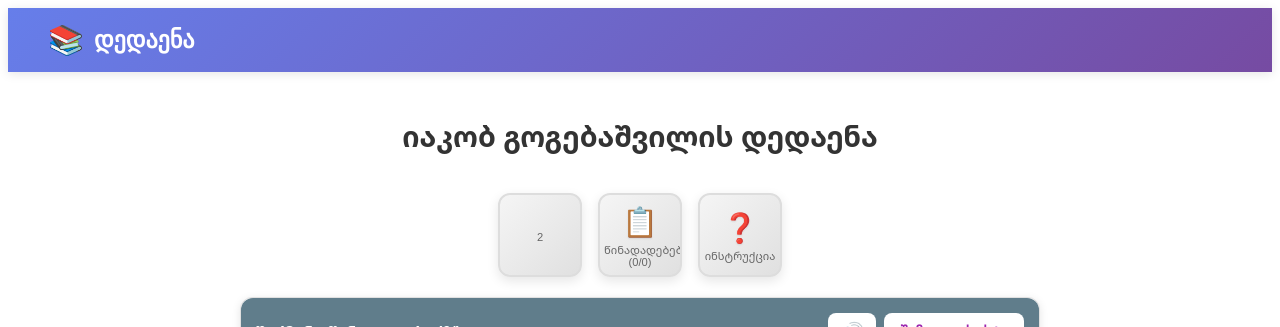
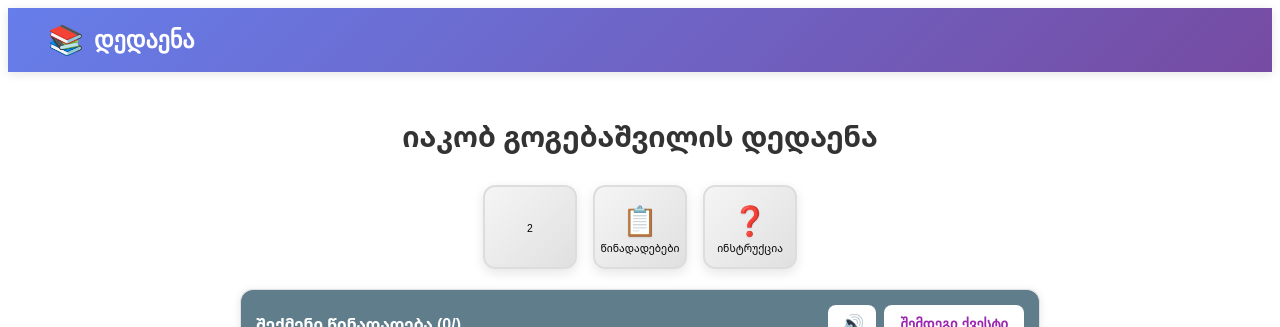
Before and after one commit to shashranluka/dedaena, a React (Create React App) app in the folder frontend/: page /gamededaena in a window 1280 px wide. Shown: the top 327 px of the page. Built offline with nearby package versions, Linux system fonts and the light colour scheme; no server answers.

Commit message:
Refactor TopControls styles and layout; adjust button sizes and spacing for improved UI consistency

```diff
--- a/frontend/src/components/topControls/TopControls.jsx
+++ b/frontend/src/components/topControls/TopControls.jsx
@@ -29,7 +29,7 @@ const BUTTONS = [
   { view: 'showSentences', class: 'control-button', card: 'control-card', content: (props) => (
     <>
       <span className="card-icon">📋</span>
-      <span className="card-hint">წინადადებები ({props.foundSentencesCount}/{props.sentencesCount})</span>
+      <span className="card-hint">წინადადებები</span>
     </>
   )},
   { view: 'instructions', class: 'control-button', card: 'control-card', content: () => (
@@ -51,10 +51,11 @@ const TopControls = ({ activeView, onViewChange, ...props }) => {
         <div
           key={btn.view}
           // className={`${btn.class} ${i % 2 === 0 ? 'odd-button' : 'even-button'}`}
-          className={`${btn.class} odd-button`}
+          // className={`${btn.class} ${i % 3 === 0 ? 'first-button' : 'other-button'}`}
+          // className={`${btn.class} odd-button `}
           onClick={() => toggleView(btn.view)}
         >
-          <div className={`${btn.card} ${activeView === btn.view ? 'active' : ''}`}>
+          <div className={`${btn.card} ${activeView === btn.view ? 'active' : ''} ${i % 3 === 0 ? 'first-button' : 'other-button'}`}>
             {btn.content(props)}
           </div>
         </div>
--- a/frontend/src/components/topControls/TopControls.scss
+++ b/frontend/src/components/topControls/TopControls.scss
@@ -1,19 +1,23 @@
 .top-controls {
   display: flex;
   justify-content: center;
+  gap: 12px;
+  margin-bottom: 16px;
+  flex-wrap: wrap;
+  padding: 0 12px;
+
+  // Tablet and larger
+  @media (min-width: 480px) {
+    gap: 14px;
+    margin-bottom: 18px;
+    padding: 0 14px;
+  }
+
+  // Desktop
+  @media (min-width: 768px) {
     gap: 16px;
     margin-bottom: 20px;
-  flex-wrap: wrap;
     padding: 0 16px;
-
-  // კენტი რიგის ღილაკები (1, 3, 5) - margin-top
-  .odd-button {
-    margin-top: 8px;
-  }
-
-  // ლუწი რიგის ღილაკები (2, 4) - margin-bottom
-  .even-button {
-    margin-bottom: 8px;
   }
 
   .control-button {
@@ -35,10 +39,10 @@
     flex-direction: column;
     align-items: center;
     justify-content: center;
-    width: 80px;
-    height: 80px;
+    width: 70px;
+    height: 60px;
     border: 2px solid #ddd;
-    border-radius: 12px;
+    border-radius: 8px;
     cursor: pointer;
     transition: all 0.3s ease;
     box-shadow: 0 4px 12px rgba(0, 0, 0, 0.1);
@@ -46,16 +50,18 @@
     overflow: hidden;
     background: linear-gradient(135deg, #f5f5f5, #e0e0e0);
 
-    @media (max-width: 768px) {
-      width: 70px;
+    // Tablet
+    @media (min-width: 480px) {
+      width: 80px;
       height: 70px;
       border-radius: 10px;
     }
 
-    @media (max-width: 480px) {
-      width: 60px;
-      height: 60px;
-      border-radius: 8px;
+    // Desktop
+    @media (min-width: 768px) {
+      width: 90px;
+      height: 80px;
+      border-radius: 12px;
     }
 
     &::before {
@@ -72,7 +78,7 @@
     &:hover {
       transform: scale(1.05);
       box-shadow: 0 6px 16px rgba(0, 0, 0, 0.15);
-      background: linear-gradient(135deg, #e8e8e8, #d4d4d4);
+      background: green;
 
       &::before {
         left: 100%;
@@ -80,82 +86,74 @@
     }
 
     &.active {
-      transform: scale(1.1);
+      transform: scale(1.05);
       box-shadow: 0 6px 20px rgba(0, 0, 0, 0.2);
       border-color: #2196f3;
       background: linear-gradient(135deg, #2196f3, #64b5f6);
       animation: pulse 2s infinite;
 
+      // Desktop
+      @media (min-width: 768px) {
+        transform: scale(1.1);
+      }
+
       .card-icon,
       .card-hint {
-        color: #fff;
+        // color: #9f2626;
         text-shadow: 0 1px 2px rgba(0, 0, 0, 0.3);
-      }
-
-      @media (max-width: 480px) {
-        transform: scale(1.05);
       }
     }
 
     .card-icon {
-      font-size: 1.8rem;
+      font-size: 1.4rem;
       font-weight: bold;
-      margin-bottom: 4px;
+      margin-bottom: 2px;
       color: #333;
       text-shadow: 0 1px 2px rgba(0, 0, 0, 0.1);
 
-      @media (max-width: 768px) {
+      // Tablet
+      @media (min-width: 480px) {
         font-size: 1.6rem;
+        margin-bottom: 3px;
       }
 
-      @media (max-width: 480px) {
-        font-size: 1.4rem;
-        margin-bottom: 2px;
+      // Desktop
+      @media (min-width: 768px) {
+        font-size: 1.8rem;
+        margin-bottom: 4px;
       }
     }
 
     .card-hint {
-      font-size: 0.7rem;
-      color: #666;
+      font-size: 0.5rem;
       text-align: center;
-      line-height: 1.1;
+      line-height: 1;
       font-weight: 500;
       max-width: 90%;
 
-      @media (max-width: 768px) {
-        font-size: 0.65rem;
+      // Tablet
+      @media (min-width: 480px) {
+        font-size: 0.6rem;
+        line-height: 1.05;
       }
 
-      @media (max-width: 480px) {
-        font-size: 0.6rem;
-        line-height: 1;
-      }
+      // Desktop
+      @media (min-width: 768px) {
+        font-size: 0.65rem;
+        line-height: 1.1;
       }
     }
   }
 
-// Pulse animation for active states
-@keyframes pulse {
-  0% {
-    box-shadow: 0 6px 20px rgba(33, 150, 243, 0.3);
-  }
-  50% {
-    box-shadow: 0 8px 25px rgba(33, 150, 243, 0.5);
-  }
-  100% {
-    box-shadow: 0 6px 20px rgba(33, 150, 243, 0.3);
-  }
-}
-
-// Dark mode support
   @media (prefers-color-scheme: dark) {
     .top-controls {
       .control-card {
         background: linear-gradient(135deg, #424242, #616161);
-      border-color: #666;
+        // border-color: #666;
 
         .card-icon,
         .card-hint {
+
           color: #fff;
         }
 
@@ -187,3 +185,44 @@
       }
     }
   }
+
+  // კენტი რიგის ღილაკები (1, 3, 5) - margin-top
+  // .first-button {
+  //   // margin-top: 8px;
+  //   background-color: silver;
+  // }
+
+  // ლუწი რიგის ღილაკები (2, 4) - margin-bottom
+  .other-button {
+    // background: gray;
+    // color: white;
+    font-size: 0.3em;
+
+    // Tablet and larger
+    @media (min-width: 480px) {
+      font-size: 0.5em;
+    }
+
+    // Desktop
+    @media (min-width: 768px) {
+      font-size: 0.6em;
+    }
+  }
+}
+
+// Pulse animation for active states
+@keyframes pulse {
+  0% {
+    box-shadow: 0 6px 20px rgba(33, 150, 243, 0.3);
+  }
+
+  50% {
+    box-shadow: 0 8px 25px rgba(33, 150, 243, 0.5);
+  }
+
+  100% {
+    box-shadow: 0 6px 20px rgba(33, 150, 243, 0.3);
+  }
+}
+
+// Dark mode support
--- a/frontend/src/services/analytics.js
+++ b/frontend/src/services/analytics.js
@@ -19,7 +19,7 @@ export const initGA = () => {
       },
     });
     isInitialized = true;
-    console.log('Google Analytics initialized with ID:', MEASUREMENT_ID);
+    // console.log('Google Analytics initialized with ID:', MEASUREMENT_ID);
   }
 };
 
```
Lines whose indentation alone changed are shown as unchanged.
